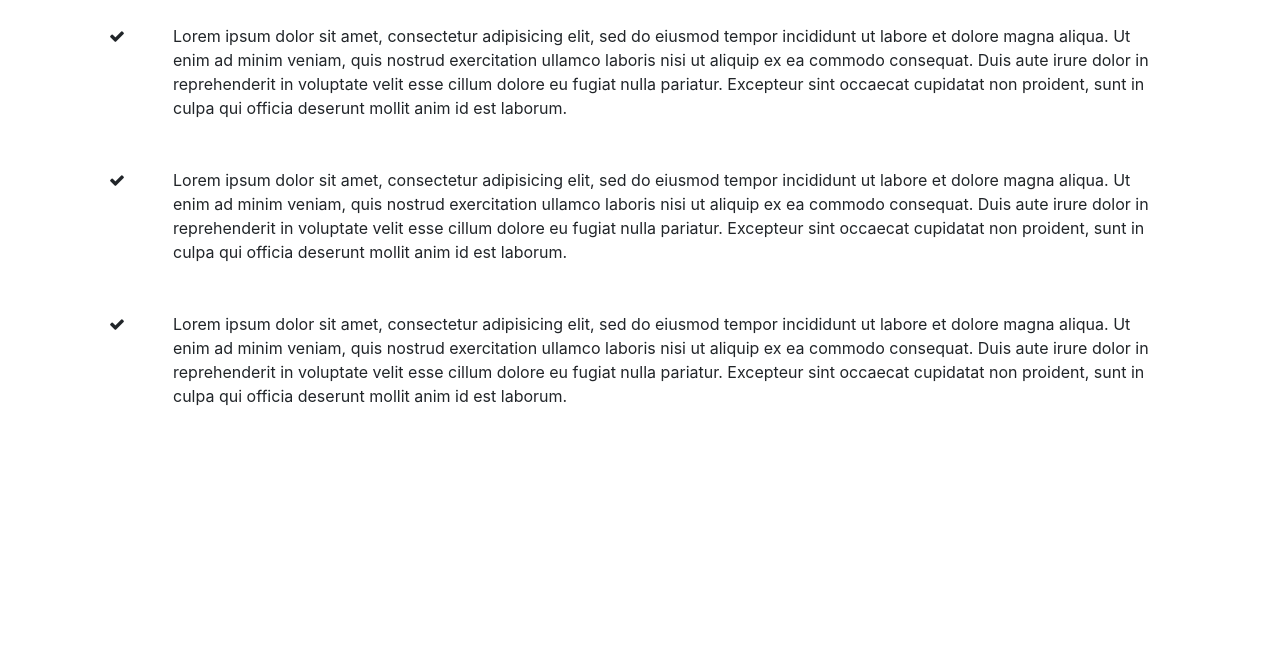
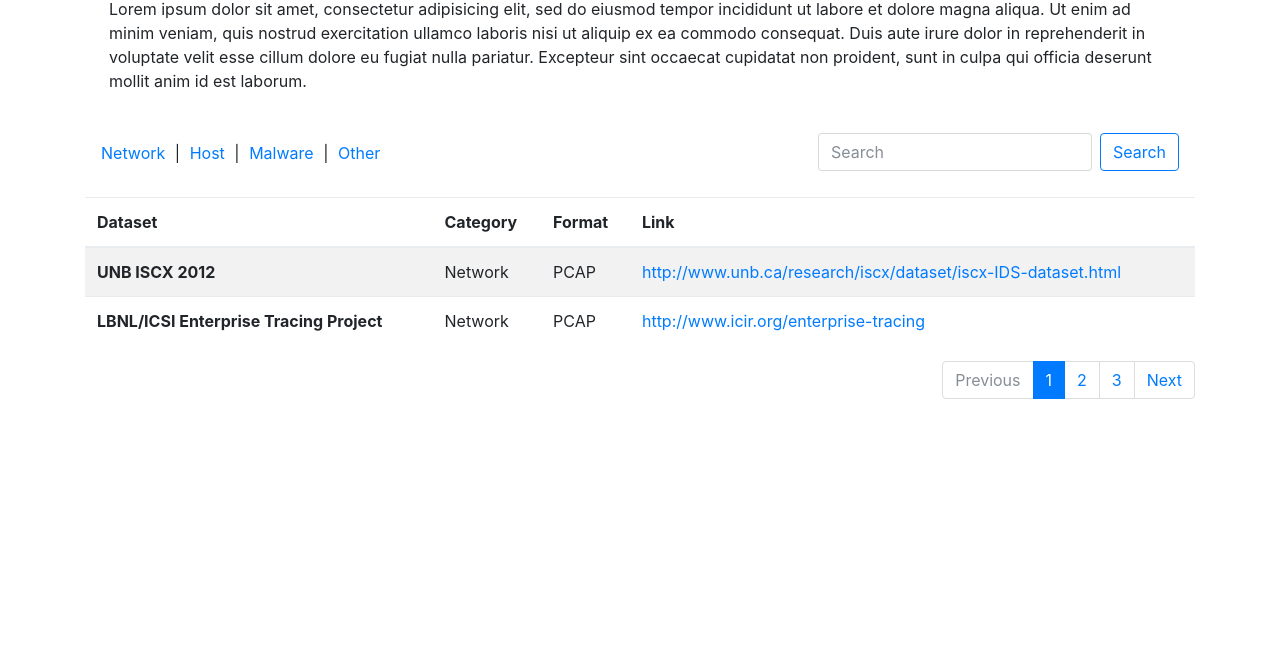
Before and after one commit to gabecfernandez/SecurityDatasets, a website: page src/index.html in a window 1280 px wide. Shown: the part 144-800 px from the top of the page. Drawn offline with nearby package versions, Linux system fonts and the light colour scheme.

Commit message:
Added table

```diff
--- a/package.json
+++ b/package.json
@@ -1,7 +1,7 @@
 {
-  "name": "bs4starter",
+  "name": "SecurityDatasets",
   "version": "1.0.0",
-  "description": "Bootstrap 4 Workflow",
+  "description": "Security Research Datasets",
   "main": "index.js",
   "scripts": {
     "start": "gulp"
--- a/src/index.html
+++ b/src/index.html
@@ -22,61 +22,104 @@
             <a href="#home" class="nav-link">Home</a>
           </li>
           <li class="nav-item">
-            <a href="#explore-head-section" class="nav-link">Research</a>
+            <a href="#research-head-section" class="nav-link">Research</a>
           </li>
           <li class="nav-item">
-            <a href="#create-head-section" class="nav-link">About</a>
+            <a href="#about-head-section" class="nav-link">About</a>
           </li>
           <li class="nav-item">
-            <a href="#share-head-section" class="nav-link">Contact</a>
+            <a href="#contact-head-section" class="nav-link">Contact</a>
           </li>
         </ul>
       </div>
     </div>
   </nav>
 
-  <!-- MAIN SECTION -->
+  <!-- HEADER SECTION -->
   <header id="home-section">
     <div class="home-inner">
       <div class="container">
         <div class="row">
           <div class="col-lg-12">
-            <h1 class="display-4">Security Datasets</h1>
+            <h1 class="h2">Security Datasets</h1>
 
             <div class="d-flex flex-row">
-              <div class="p-4 align-self-start">
-                <i class="fa fa-check"></i>
-              </div>
               <div class="p-4 align-self-end">
                 Lorem ipsum dolor sit amet, consectetur adipisicing elit, sed do eiusmod tempor incididunt ut labore et dolore magna aliqua. Ut enim ad minim veniam, quis nostrud exercitation ullamco laboris nisi ut aliquip ex ea commodo consequat. Duis aute irure dolor in reprehenderit in voluptate velit esse cillum dolore eu fugiat nulla pariatur. Excepteur sint occaecat cupidatat non proident, sunt in culpa qui officia deserunt mollit anim id est laborum.
               </div>
+
             </div>
-
-            <div class="d-flex flex-row">
-              <div class="p-4 align-self-start">
-                <i class="fa fa-check"></i>
-              </div>
-              <div class="p-4 align-self-end">
-                Lorem ipsum dolor sit amet, consectetur adipisicing elit, sed do eiusmod tempor incididunt ut labore et dolore magna aliqua. Ut enim ad minim veniam, quis nostrud exercitation ullamco laboris nisi ut aliquip ex ea commodo consequat. Duis aute irure dolor in reprehenderit in voluptate velit esse cillum dolore eu fugiat nulla pariatur. Excepteur sint occaecat cupidatat non proident, sunt in culpa qui officia deserunt mollit anim id est laborum.
-              </div>
-            </div>
-
-            <div class="d-flex flex-row">
-              <div class="p-4 align-self-start">
-                <i class="fa fa-check"></i>
-              </div>
-              <div class="p-4 align-self-end">
-                Lorem ipsum dolor sit amet, consectetur adipisicing elit, sed do eiusmod tempor incididunt ut labore et dolore magna aliqua. Ut enim ad minim veniam, quis nostrud exercitation ullamco laboris nisi ut aliquip ex ea commodo consequat. Duis aute irure dolor in reprehenderit in voluptate velit esse cillum dolore eu fugiat nulla pariatur. Excepteur sint occaecat cupidatat non proident, sunt in culpa qui officia deserunt mollit anim id est laborum.
-              </div>
-            </div>
-
-
           </div>
         </div>
       </div>
     </div>
   </header>
 
+  <!-- DATASETS SECTION -->
+  <section id="datasets-head-section">
+    <div class="container">
+      <div class="row p-3">
+        <div class="col-md-6 mt-2">
+            <ul class="list-inline">
+              <li class="list-inline-item"><a href="#">Network</a></li>
+              <li class="list-inline-item">|</li>
+              <li class="list-inline-item"><a href="#">Host</a></li>
+              <li class="list-inline-item">|</li>
+              <li class="list-inline-item"><a href="#">Malware</a></li>
+              <li class="list-inline-item">|</li>
+              <li class="list-inline-item"><a href="#">Other</a></li>
+            </ul>
+        </div>
+        <div class="col-md-6">
+          <form class="form-inline my-2 my-lg-0 float-md-right">
+            <input type="text" class="form-control mr-sm-2" placeholder="Search">
+            <button class="btn btn-outline-primary my-2 my-sm-0">Search</button>
+          </form>
+        </div>
+      </div>
+    </div>
+  </section>
+
+  <!-- DATASETS TABLE -->
+  <div class="container">
+    <table class="table table-striped">
+      <thead>
+        <tr>
+          <th>Dataset</th>
+          <th>Category</th>
+          <th>Format</th>
+          <th>Link</th>
+        </tr>
+      </thead>
+      <tbody>
+        <tr>
+          <th scope="row">UNB ISCX 2012</th>
+          <td>Network</td>
+          <td>PCAP</td>
+          <td><a href="http://www.unb.ca/research/iscx/dataset/iscx-IDS-dataset.html" target="_blank">http://www.unb.ca/research/iscx/dataset/iscx-IDS-dataset.html</a></td>
+        </tr>
+        <tr>
+          <th scope="row">LBNL/ICSI Enterprise Tracing Project</th>
+          <td>Network</td>
+          <td>PCAP</td>
+          <td><a href="http://www.icir.org/enterprise-tracing" target="_blank">http://www.icir.org/enterprise-tracing</a></td>
+        </tr>
+      </tbody>
+    </table>
+
+
+    <!-- PAGINATION -->
+    <nav>
+      <ul class="pagination justify-content-end">
+        <li class="page-item disabled"><a class="page-link" href="#">Previous</a></li>
+        <li class="page-item active"><a class="page-link" href="#">1</a></li>
+        <li class="page-item"><a class="page-link" href="#">2</a></li>
+        <li class="page-item"><a class="page-link" href="#">3</a></li>
+        <li class="page-item"><a class="page-link" href="#">Next</a></li>
+      </ul>
+    </nav>
+
+  </div>
 
   <script src="js/jquery.min.js"></script>
   <script src="js/popper.min.js"></script>
```
